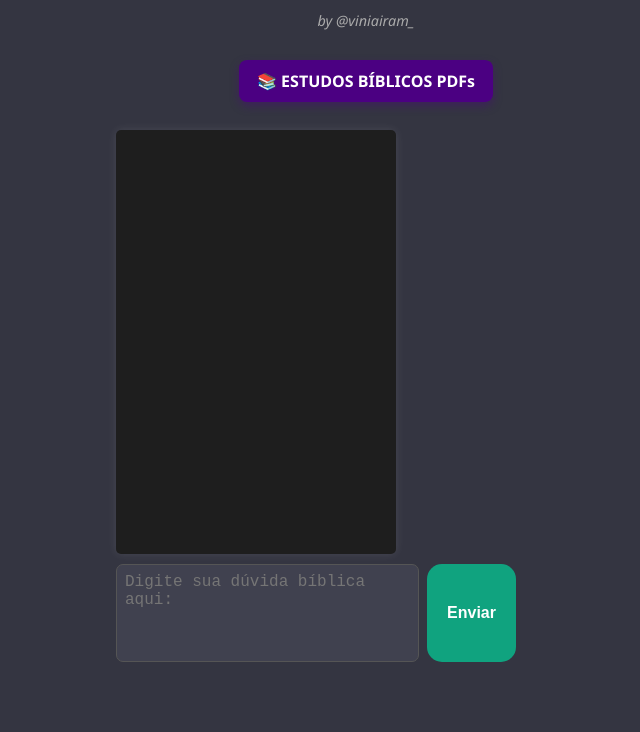
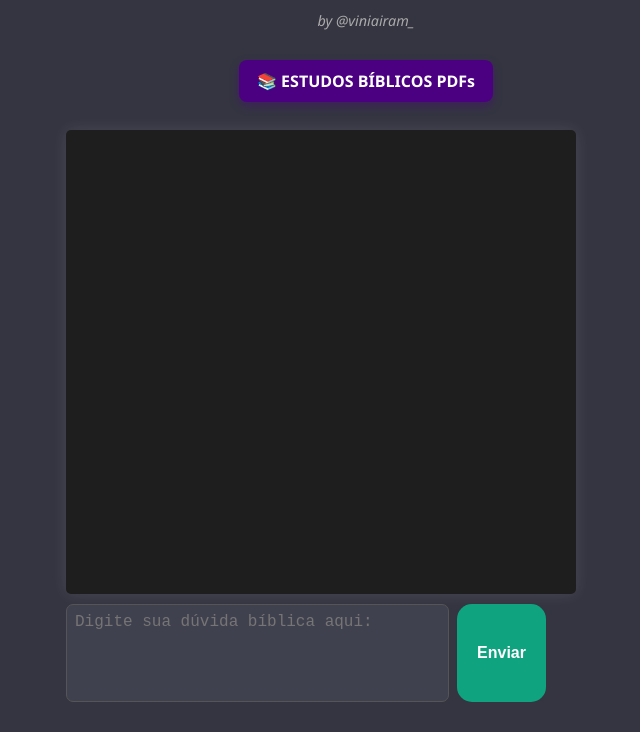
Before and after one commit to viniairam7/Umpi-Chat, a website: page index.html in a window 1280 px wide. Shown: the part 88-820 px from the top of the page, without its empty margins (274-914 px from the left). Drawn offline with Linux system fonts and the light colour scheme.

Commit message:
Update style.css

```diff
--- a/style.css
+++ b/style.css
@@ -13,7 +13,7 @@ body {
 
 h1 {
     font-size: 2.5rem;
-    margin: 10px 10px 20px 20px;
+    margin: 5px 5px 20px 20px;
     animation: fadeIn 2s ease-in-out;
     color: #ffffff;
 }
@@ -23,20 +23,20 @@ h1 {
     display: flex;
     flex-direction: column;
     justify-content: space-between;
-    width: 50%;
-    max-width: 500px;
-    height: 70%;
+    width: 80%;
+    max-width: 600px;
+    height: 80%;
     margin-top: 20px; /* <-- espaçamento entre botão e chat */
 }
 
 .chat-box {
     flex-grow: 1;
-    width: 50%;
+    width: 80%;
     background-color: #1e1e1e;
     color: #ffffff;
     padding: 15px;
     border-radius: 5px;
-    box-shadow: 0 0 10px rgba(255, 255, 255, 0.1);
+    box-shadow: 0 0 15px rgba(255, 255, 255, 0.1);
     overflow-y: auto;
     max-height: 75vh;
     display: flex;
```
